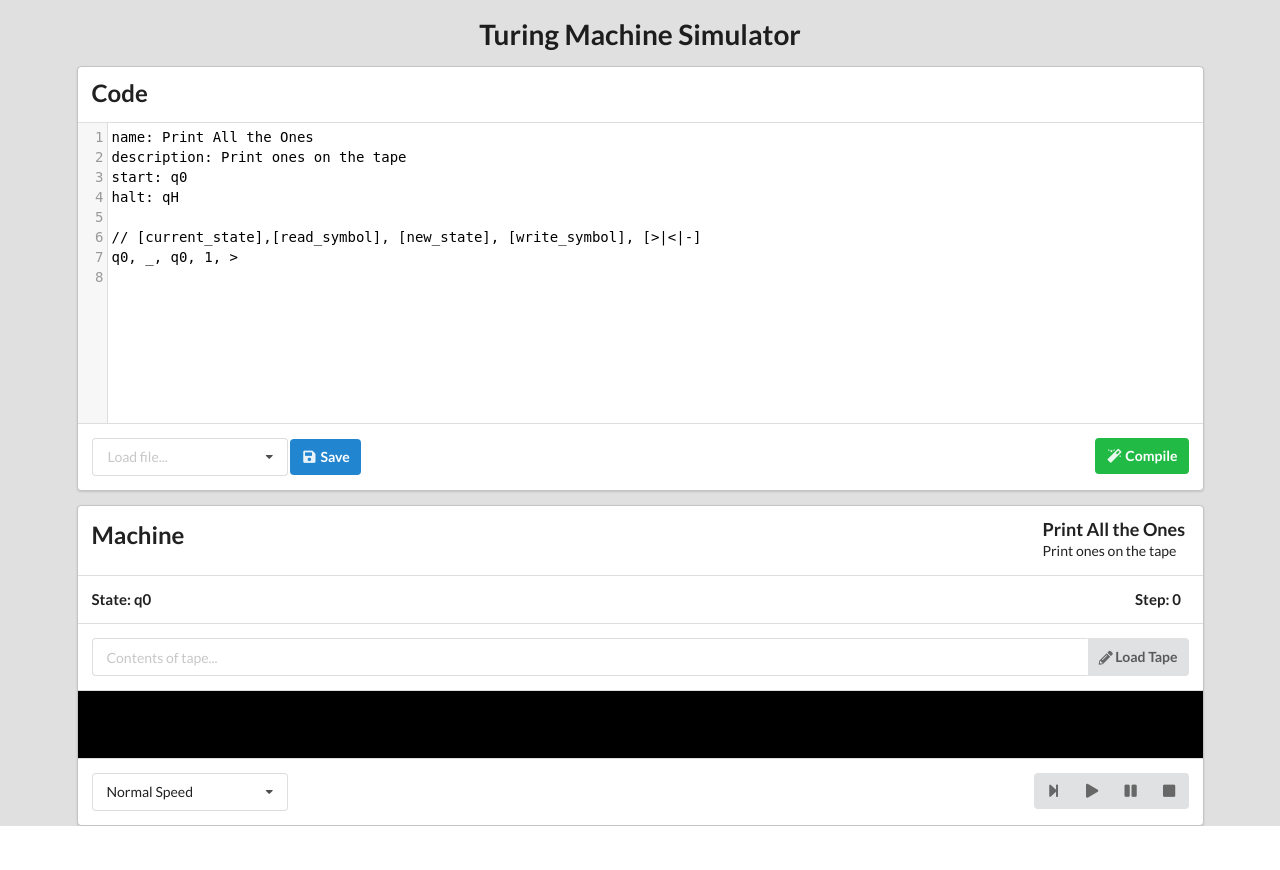
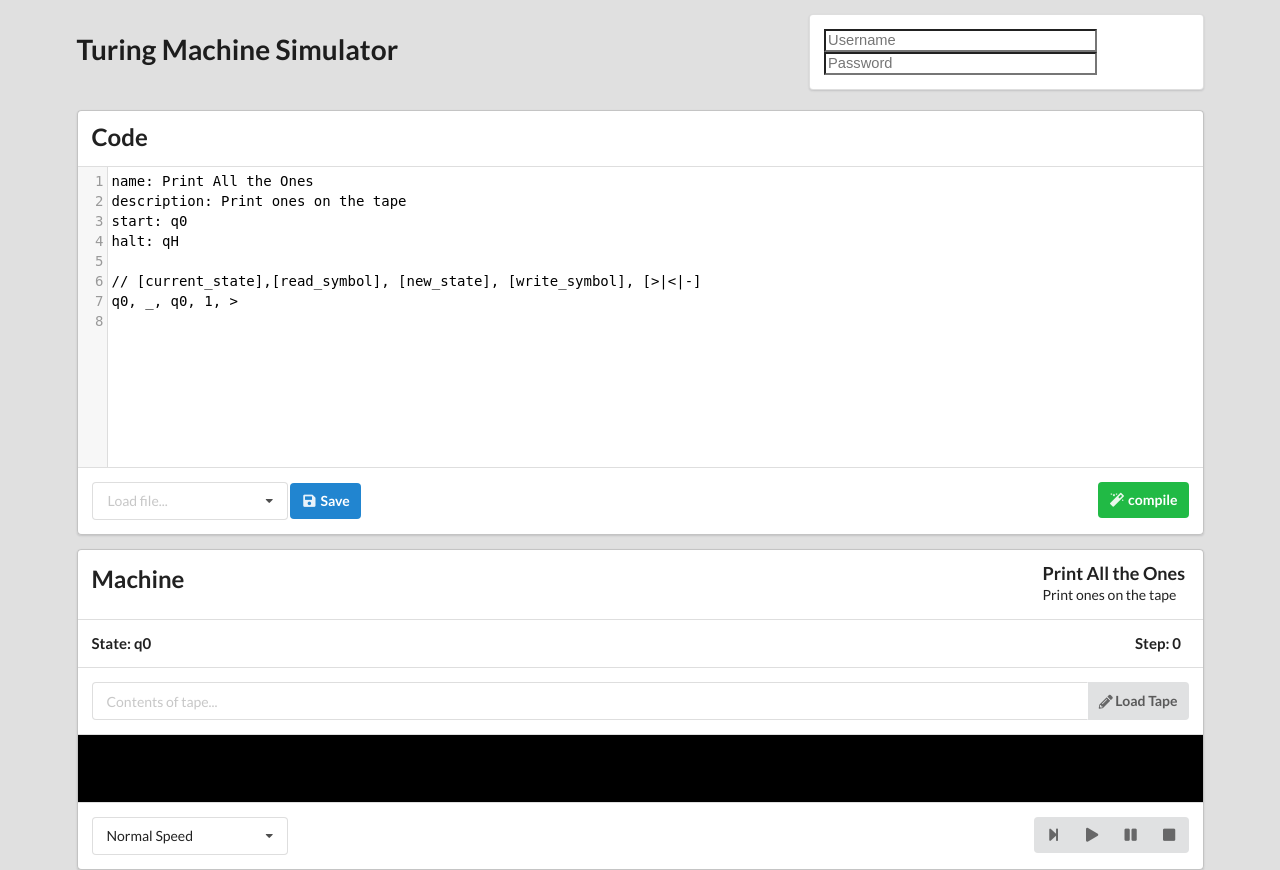
Before and after one commit to CodeGuild-co/tms, a Flask app: page / in a window 1280 px wide. Before the commit the page ends 826 px from the top, so only its background shows below. Run offline with Flask 2, Linux system fonts and the light colour scheme; some libraries are stand-ins or nearby versions.

Commit message:
Added login box, 2 input boxes and a button

```diff
--- a/static/styles.css
+++ b/static/styles.css
@@ -8,7 +8,11 @@ div.right.floated {
 }
 
 .ui.header.center.aligned {
-    padding-top:20px;
+    padding-top: 35px;
+}
+
+.ui.login {
+    width: 5%;
 }
 
 #editor-container {
--- a/templates/index.html
+++ b/templates/index.html
@@ -13,13 +13,15 @@
         <link href="/static/styles.css" type="text/css" rel="stylesheet" />
     </head>
     <body><div class="ui container">
-        <h1 class="ui header center aligned">Turing Machine Simulator</h1>
-
+        <h1 class="ui header center aligned" style="display: inline-block; height: 100px;">Turing Machine Simulator</h1>
+        <div class="ui segment" style="width: 35%; float: right;">
+            <input type="text" name="Username" placeholder="Username" style="width: 75%;font-size:11pt;"><br>
+            <input type="password" name="Password" placeholder="Password" style="width: 75%;font-size:11pt;">
+        </div>
         <div class="ui segments">
             <div class="ui segment">
                 <h2 class="ui header">Code</h2>
             </div>
-
             <div class="ui segment" id="editor-container">
                 <textarea id="code-editor">
 name: Print All the Ones
@@ -46,7 +48,7 @@ q0, _, q0, 1, >
                             <div class="item" data-value="{{ e.filename }}">{{ e.name }}</div>
                         {% endfor %}
                         <div class="header">Custom</div>
-                        <div class="item disabled custom">None yet :(</div>
+                        <div class="item disabled custom" visible = "false" >None yet :(</div>
                     </div>
                 </div>
                 <button class="ui blue labelled icon button action save">
@@ -55,7 +57,7 @@ q0, _, q0, 1, >
                 </button>
                 <button class="ui green labelled icon button right floated action compile">
                     <i class="wizard icon"></i>
-                    Compile
+                    compile
                 </button>
             </div>
         </div>
```
